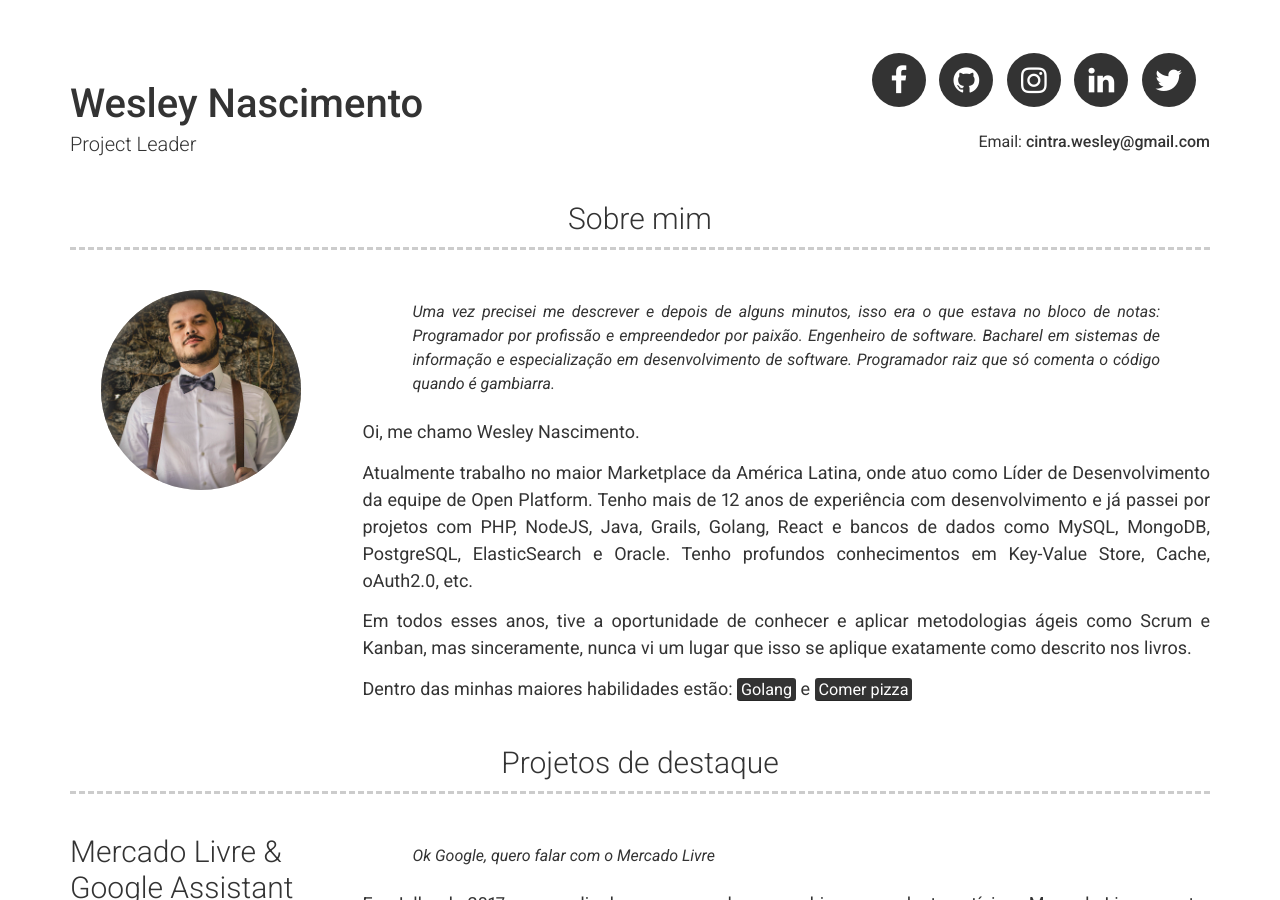
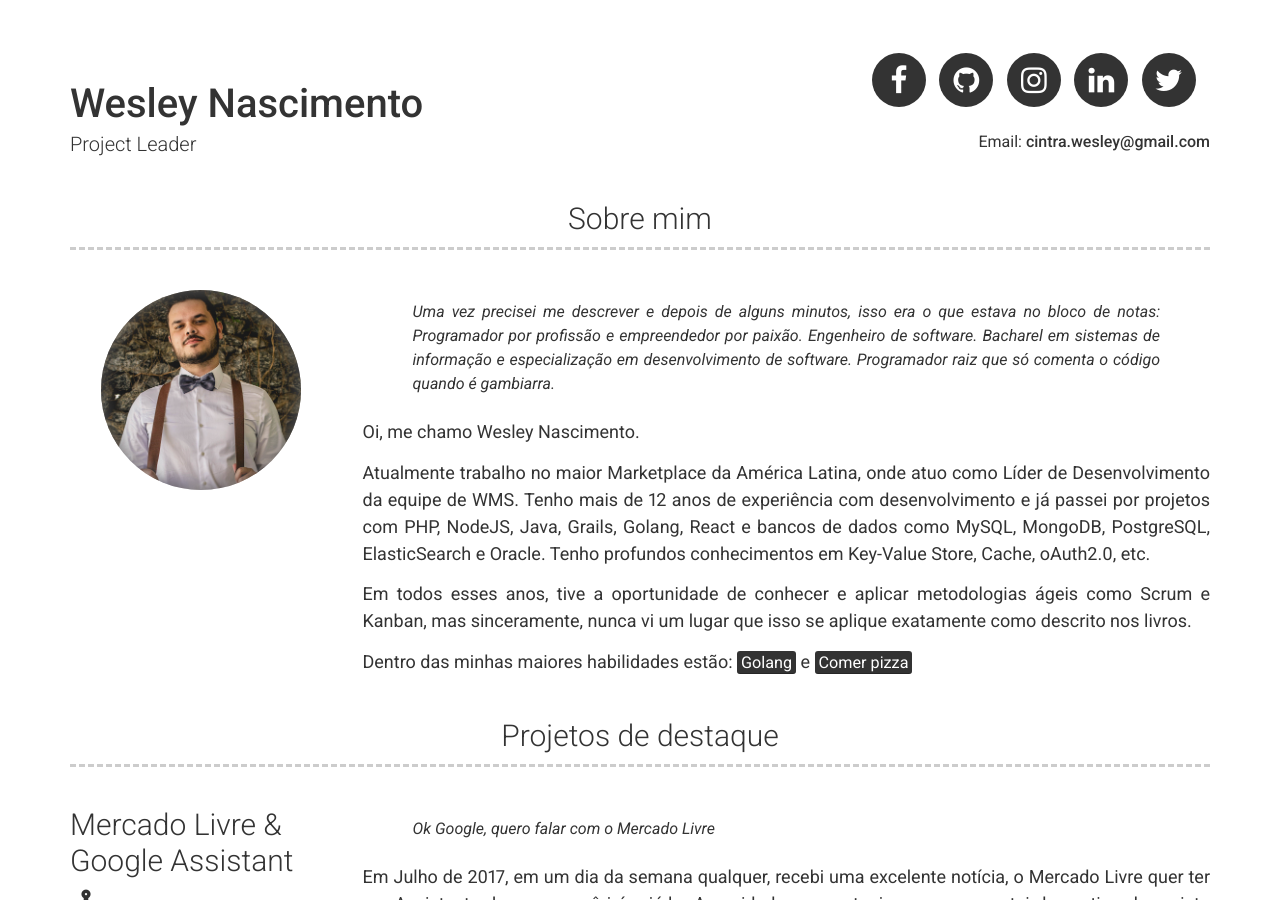
Before and after one commit to ZeusMode/wesleynascimento, a Jekyll site: the page built from index.md, in a window 1280 px wide and 900 px high. Built offline with Jekyll 4.4.1, drawn with Linux system fonts in a browser that asks for light colours.

Commit message:
update team

```diff
--- a/_data/about.yml
+++ b/_data/about.yml
@@ -7,7 +7,7 @@ quote: >
 content: | # this will include new lines to allow paragraphs
   Oi, me chamo Wesley Nascimento.
 
-  Atualmente trabalho no maior Marketplace da América Latina, onde atuo como Líder de Desenvolvimento da equipe de Open Platform.
+  Atualmente trabalho no maior Marketplace da América Latina, onde atuo como Líder de Desenvolvimento da equipe de WMS.
   Tenho mais de 12 anos de experiência com desenvolvimento e já passei por projetos com PHP, NodeJS, Java, Grails, Golang, React e bancos de dados como MySQL, MongoDB, PostgreSQL, ElasticSearch e Oracle. Tenho profundos conhecimentos em Key-Value Store, Cache, oAuth2.0, etc.
 
   Em todos esses anos, tive a oportunidade de conhecer e aplicar metodologias ágeis como Scrum e Kanban, mas sinceramente, nunca vi um lugar que isso se aplique exatamente como descrito nos livros.
```
